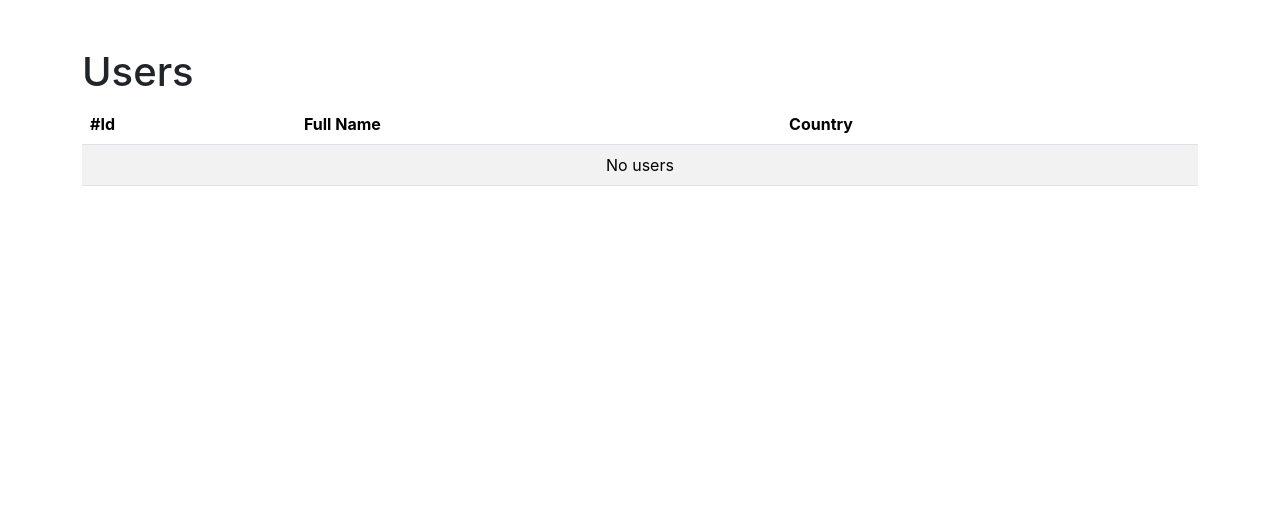
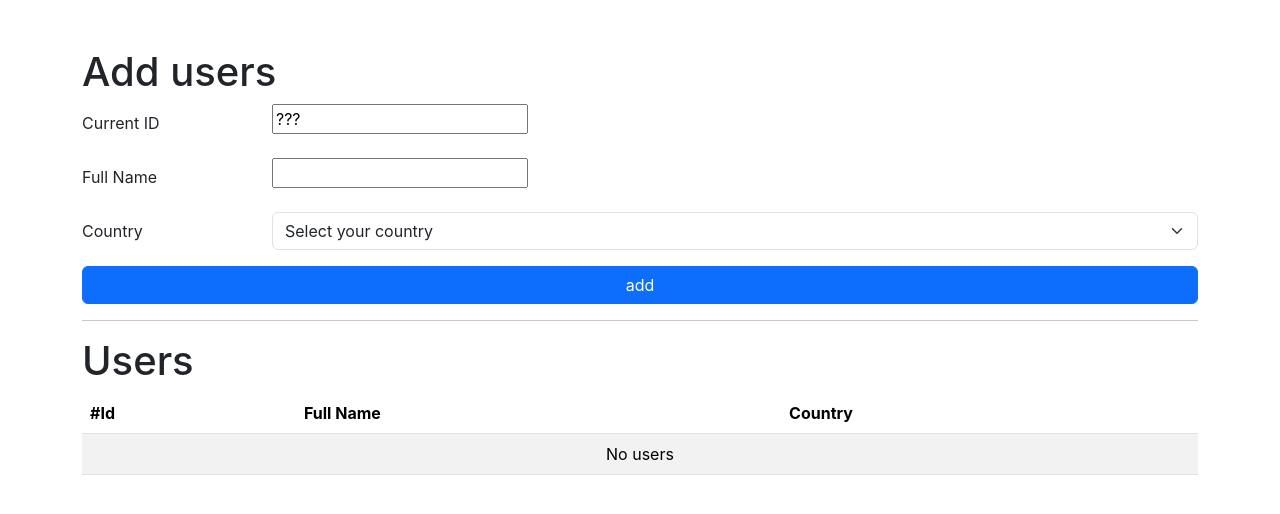
Before and after one commit to Abdo-esse/first_app_react, a React (Create React App) app: page / in a window 1280 px wide. Shown: the top 514 px of the page. Built offline with nearby package versions, Linux system fonts and the light colour scheme.

Commit message:
termin form add  users

```diff
--- a/package.json
+++ b/package.json
@@ -8,6 +8,7 @@
     "@testing-library/react": "^16.3.0",
     "@testing-library/user-event": "^13.5.0",
     "bootstrap": "^5.3.6",
+    "lucide-react": "^0.510.0",
     "react": "^19.1.0",
     "react-dom": "^19.1.0",
     "react-router-dom": "^7.6.0",
--- a/src/Tps/Users/UsersAdd.jsx
+++ b/src/Tps/Users/UsersAdd.jsx
@@ -22,11 +22,13 @@ function UsersAdd() {
            <select className='form-select'id="">
              <option selected>Select your country</option>
              <option value="1">Morocco</option>
-             <option value="1">Morocco</option>
-             <option value="1">Morocco</option>
-             <option value="1">Morocco</option>
+             <option value="2">Agerai</option>
+             <option value="3">Tunisia</option>
            </select>
         </div>
+    </div>
+    <div className='d-grid gap-2'>
+        <button className='btn btn-primary' type='button'>add</button>
     </div>
 
     </>
--- a/src/Tps/Users/UsersApp.jsx
+++ b/src/Tps/Users/UsersApp.jsx
@@ -1,5 +1,6 @@
 import React, { useState } from 'react'
 import UsersTable from './UsersTable'
+import UsersAdd from './UsersAdd'
 
 const INITIAL_DATA=[
     {
@@ -22,7 +23,12 @@ const INITIAL_DATA=[
 function UsersApp() {
     const [users,setUsers]=useState([])
   return (
+    <>
+    <UsersAdd/>
+    <hr />
     <UsersTable users={users}/>
+    </>
+
   )
 }
 
```
Also changed, not shown: 1 other file (tests, documents, lock files or other folders).
